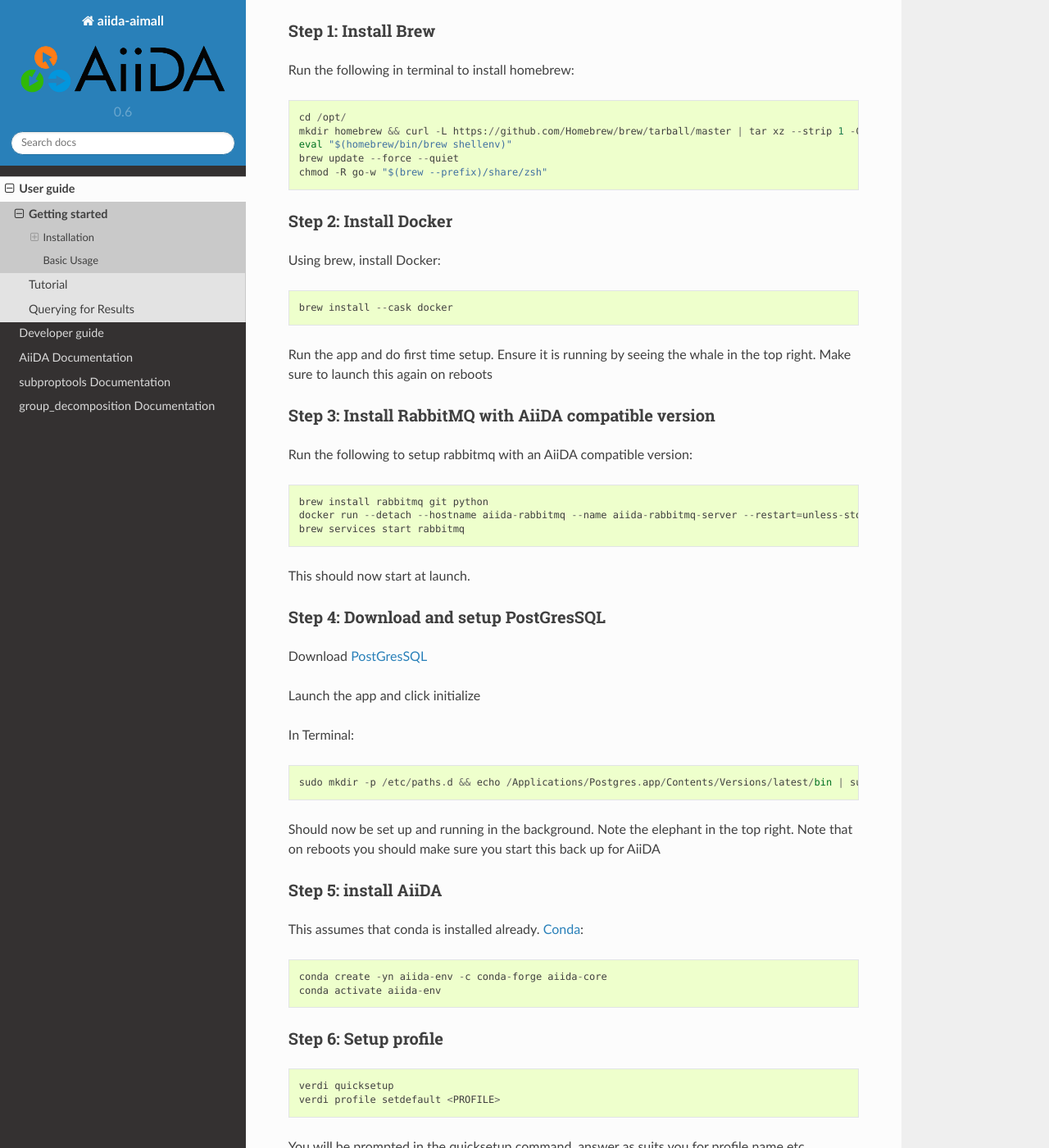
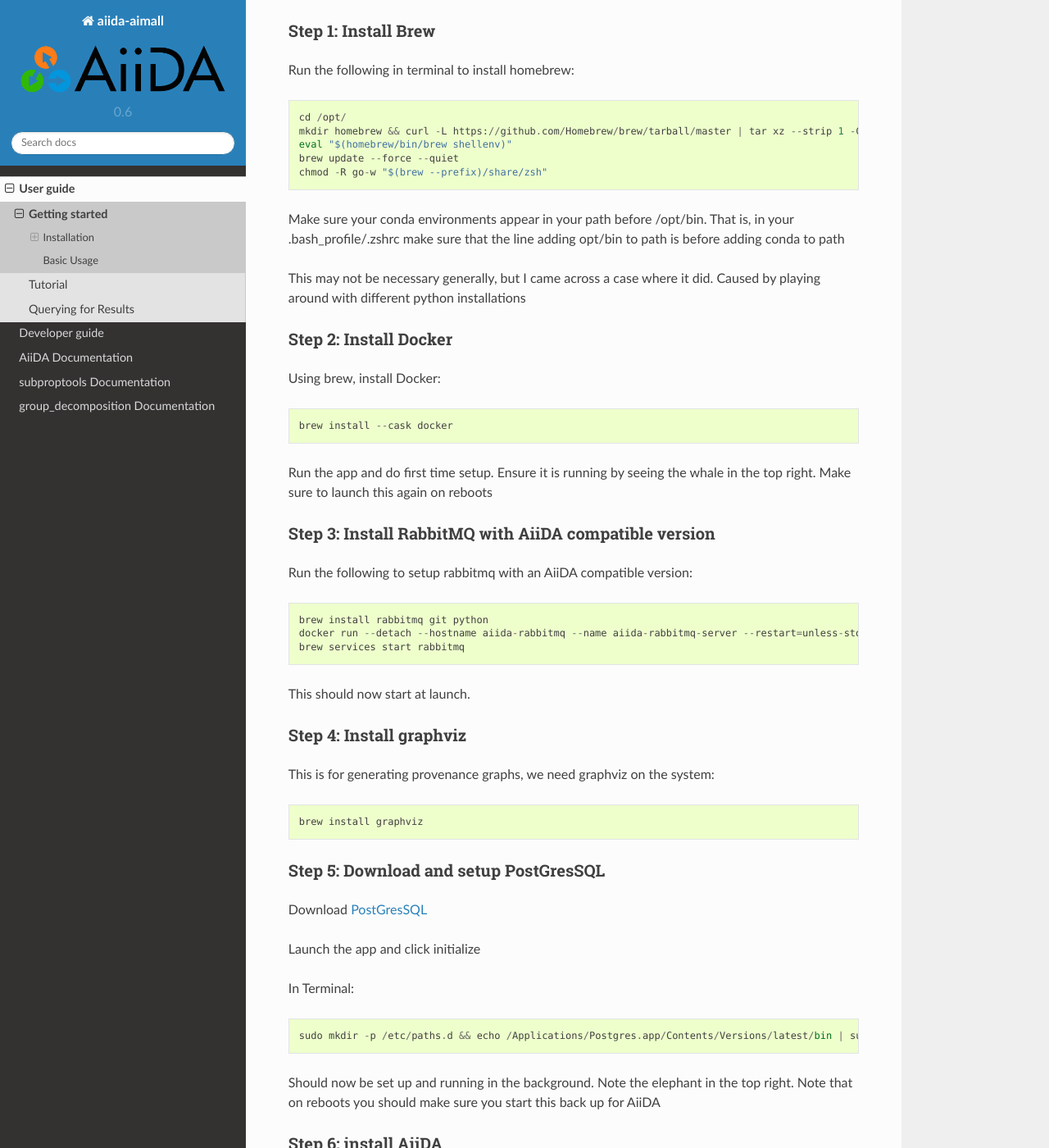
Before and after one commit to kmlefran/aiida-aimall, a Sphinx documentation site: the page built from docs/source/user_guide/get_started.rst, in a window 1280 px wide and 1400 px high, scrolled down 336 px. Shown: the whole window at 82% size. Built offline with Sphinx 7.4.7 and the Read the Docs theme 2.0.0, drawn with Linux system fonts in a browser that asks for light colours; pages that are not in the unit, such as notebooks, are missing from menus; some of the changed text lies outside the part shown.

```diff
--- a/aiida_aimall/__init__.py
+++ b/aiida_aimall/__init__.py
@@ -4,4 +4,4 @@ aiida_aimall
 A plugin to interface AIMAll with AiiDA
 """
 
-__version__ = "0.6.12"
+__version__ = "0.6.13"
--- a/docs/source/user_guide/get_started.rst
+++ b/docs/source/user_guide/get_started.rst
@@ -19,6 +19,10 @@ Run the following in terminal to install homebrew::
     brew update --force --quiet
     chmod -R go-w "$(brew --prefix)/share/zsh"
 
+Make sure your conda environments appear in your path before /opt/bin. That is, in your .bash_profile/.zshrc make sure that the line adding opt/bin to path is before adding conda to path
+
+This may not be necessary generally, but I came across a case where it did. Caused by playing around with different python installations
+
 Step 2: Install Docker
 ----------------------
 Using brew, install Docker::
@@ -37,7 +41,13 @@ Run the following to setup rabbitmq with an AiiDA compatible version::
 
 This should now start at launch.
 
-Step 4: Download and setup PostGresSQL
+Step 4: Install graphviz
+------------------------
+This is for generating provenance graphs, we need graphviz on the system::
+
+    brew install graphviz
+
+Step 5: Download and setup PostGresSQL
 --------------------------------------
 Download PostGresSQL_
 
@@ -49,14 +59,15 @@ In Terminal::
 
 Should now be set up and running in the background. Note the elephant in the top right. Note that on reboots you should make sure you start this back up for AiiDA
 
-Step 5: install AiiDA
+Step 6: install AiiDA
 ---------------------
 This assumes that conda is installed already. Conda_::
 
-    conda create -yn aiida-env -c conda-forge aiida-core
+    conda create -n aiida-env python
     conda activate aiida-env
+    pip install aiida-core
 
-Step 6: Setup profile
+Step 7: Setup profile
 ---------------------
 ::
 
@@ -181,7 +192,12 @@ You need to configure and test it again, similar to before but with less prompts
 
 Should return passes
 
-Step 9: Setup Code plugins
+If you are having issues with using the yml files (in this step and Step 11), simply use the below instead, entering the information that is in the .yml file. Remember to still configure the computer matching previous prompt::
+
+    verdi computer setup
+    verdi code setup
+
+Step 11: Setup Code plugins
 --------------------------
 Again, use .yml files like those shown here:
 
@@ -215,6 +231,8 @@ And N for double quotes again
 
 And with that, AiiDA should be all setup!
 
+
+
 Basic Usage
 +++++++++++
 
--- a/pyproject.toml
+++ b/pyproject.toml
@@ -26,6 +26,7 @@ keywords = ["aiida", "plugin"]
 requires-python = ">=3.10"
 dependencies = [
     "aiida-core>=2.0,<3",
+    "pandas<2.2",
     "voluptuous",
     "aiida-submission-controller",
     "pydantic",
@@ -46,12 +47,12 @@ Home = "https://aiida-aimall.readthedocs.io"
 [project.optional-dependencies]
 testing = [
     "pgtest~=1.3.1",
+    "pandas<2.2",
     "wheel~=0.31",
     "coverage",
     'pytest~=6.0',
     "pytest-cov",
     'pytest-regressions~=2.3',
-    "pandas",
     "numpy",
     "aiida-submission-controller",
     "pydantic",
@@ -70,12 +71,12 @@ pre-commit = [
 ]
 docs = [
     "aiida-core",
+    "pandas<2.2",
     "sphinx",
     "sphinxcontrib-contentui",
     "sphinxcontrib-details-directive",
     "furo",
     "markupsafe<2.1",
-    "pandas",
     "numpy",
     "aiida-submission-controller",
     "pydantic",
```
Also changed, not shown: other parts of docs/source/user_guide/get_started.rst (+3 -3 lines).
